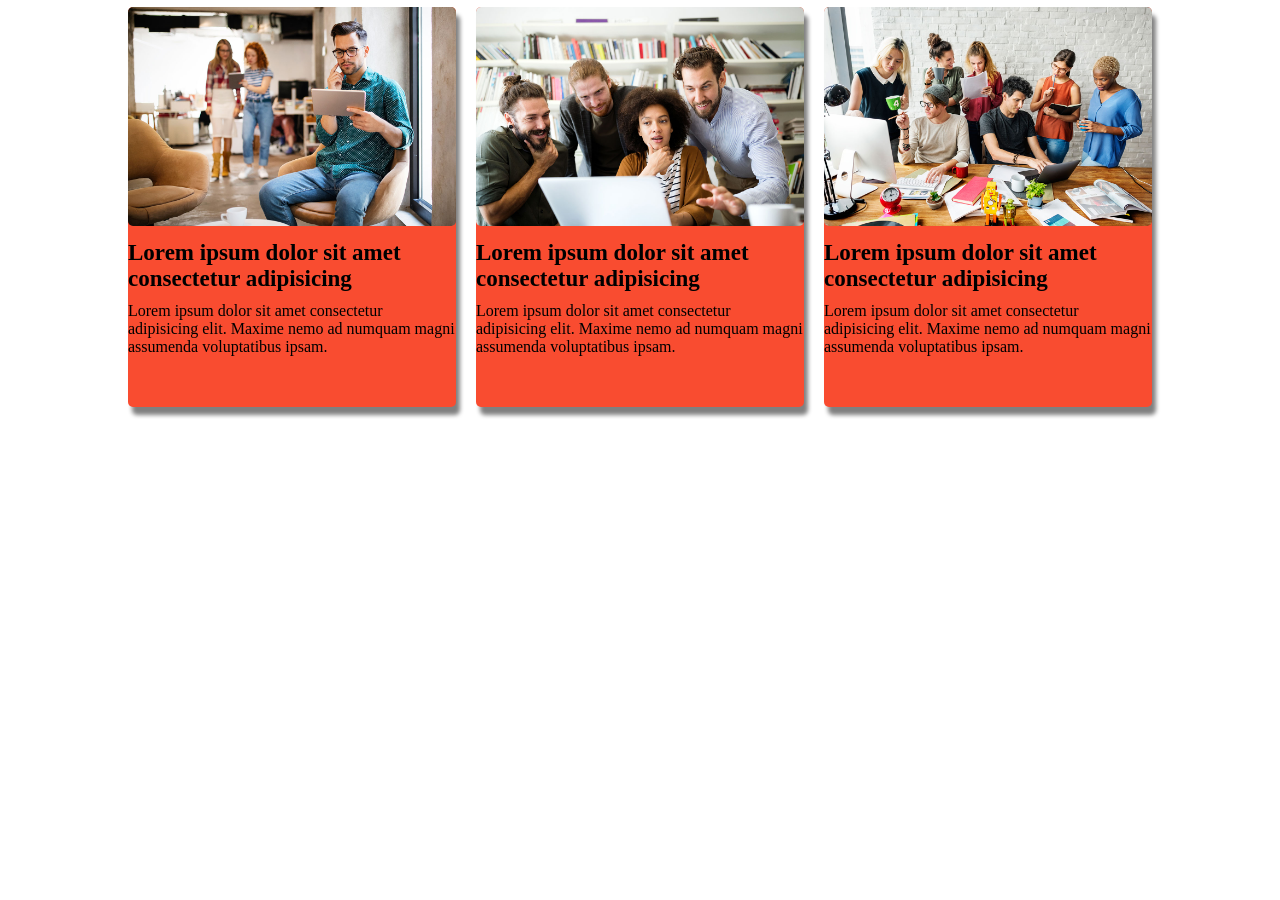
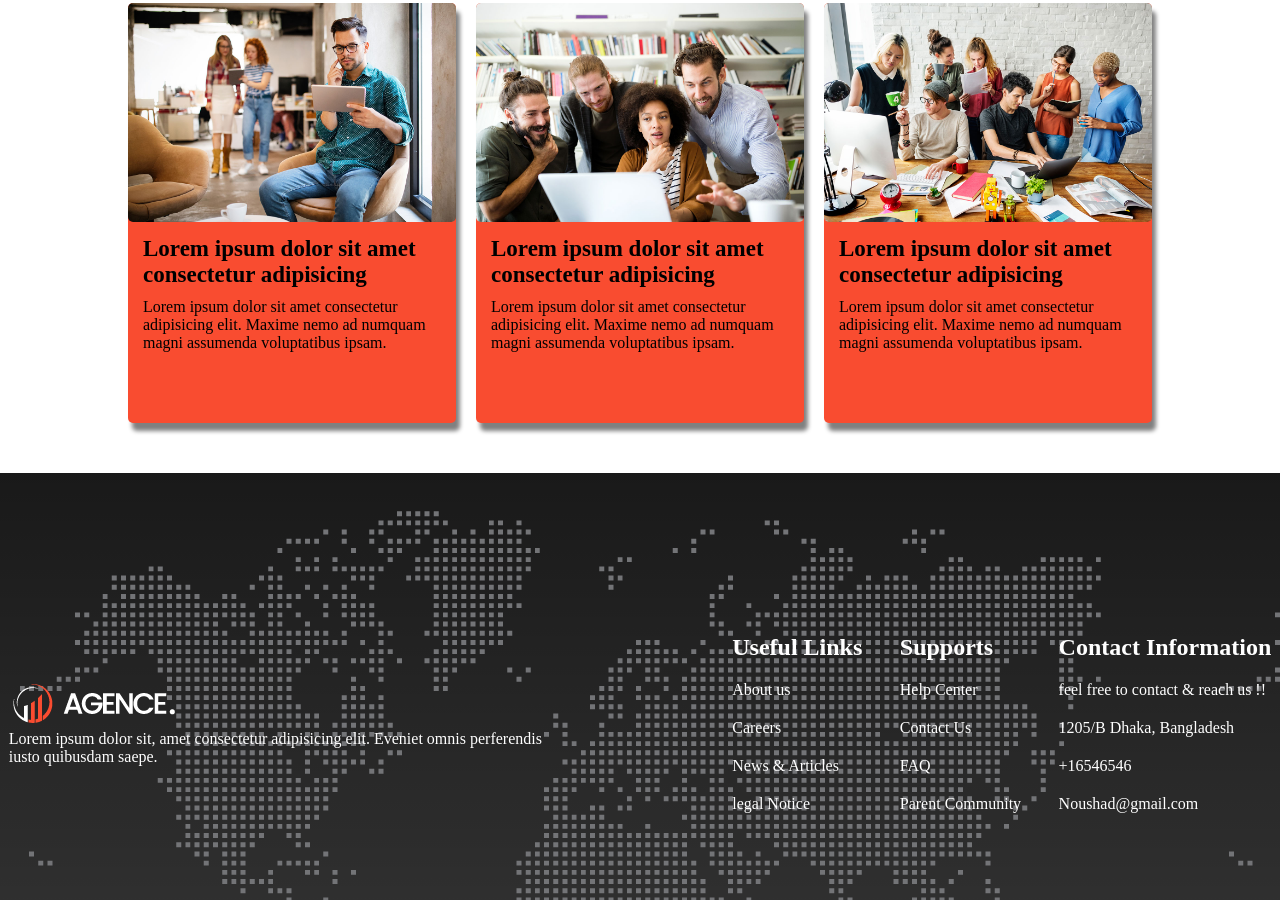
Before and after one commit to noushadzaman/digital-agency-web-design, a plain HTML site: page index.html in a window 1280 px wide. Shown: the part 1900-2800 px from the top of the page. Before the commit the page ends 2357 px from the top, so only its background shows below. Drawn offline with Linux system fonts and the light colour scheme.

Commit message:
footer done

```diff
--- a/index.html
+++ b/index.html
@@ -14,10 +14,10 @@
         </div>
         <div>
           <ul class="menus">
-            <li>Home</li>
-            <li>Service</li>
-            <li>About</li>
-            <li>Contact</li>
+            <li><a href="">Home</a></li>
+            <li><a>Service</a></li>
+            <li><a>About</a></li>
+            <li><a href="">Contact</a></li>
           </ul>
         </div>
       </nav>
@@ -108,23 +108,57 @@
             <div class="card">
                 <img class="blog-img" src="./asset/image/blog-1.jpg" alt="">
                 <h3 class="card-title">Lorem ipsum dolor sit amet consectetur adipisicing</h3>
-                <p>Lorem ipsum dolor sit amet consectetur adipisicing elit. Maxime nemo ad numquam magni assumenda voluptatibus ipsam.</p>
+                <p class="card-description">Lorem ipsum dolor sit amet consectetur adipisicing elit. Maxime nemo ad numquam magni assumenda voluptatibus ipsam.</p>
             </div>
             <div class="card">
                 <img class="blog-img" src="./asset/image/blog-2.jpg" alt="">
                 <h3 class="card-title">Lorem ipsum dolor sit amet consectetur adipisicing</h3>
-                <p>Lorem ipsum dolor sit amet consectetur adipisicing elit. Maxime nemo ad numquam magni assumenda voluptatibus ipsam.</p>
+                <p class="card-description">Lorem ipsum dolor sit amet consectetur adipisicing elit. Maxime nemo ad numquam magni assumenda voluptatibus ipsam.</p>
             </div>
             <div class="card">
                 <img class="blog-img" src="./asset/image/blog-3.jpg" alt="">
                 <h3 class="card-title">Lorem ipsum dolor sit amet consectetur adipisicing</h3>
-                <p>Lorem ipsum dolor sit amet consectetur adipisicing elit. Maxime nemo ad numquam magni assumenda voluptatibus ipsam.</p>
+                <p class="card-description">Lorem ipsum dolor sit amet consectetur adipisicing elit. Maxime nemo ad numquam magni assumenda voluptatibus ipsam.</p>
             </div>
         </div>
       </div>
     </main>
     <footer>
-
+        <div>
+            <img src="./asset/logo/logo.png" alt="">
+            <p class="footer-description">Lorem ipsum dolor sit, amet consectetur adipisicing elit. Eveniet omnis perferendis iusto quibusdam saepe.</p>
+            <a href=""></a>
+            <a href=""></a>
+            <a href=""></a>
+            <a href=""></a>
+        </div>
+        <div>
+            <h2>Useful Links</h2>
+            <ul>
+                <li><a href="">About us</a></li>
+                <li><a href="">Careers</a></li>
+                <li><a href="">News & Articles</a></li>
+                <li><a href="">legal Notice</a></li>
+            </ul>
+        </div>
+        <div>
+            <h2>Supports</h2>
+            <ul>
+                <li><a href="">Help Center</a></li>
+                <li><a href="">Contact Us</a></li>
+                <li><a href="">FAQ</a></li>
+                <li><a href="">Parent Community</a></li>
+            </ul>
+        </div>
+        <div>
+            <h2>Contact Information</h2>
+            <ul>
+                <li><a href="">feel free to contact & reach us !!</a></li>
+                <li><a href="">1205/B Dhaka, Bangladesh</a></li>
+                <li><a href="">+16546546</a></li>
+                <li><a href="">Noushad@gmail.com</a></li>
+            </ul>
+        </div>
     </footer>
   </body>
 </html>
--- a/style.css
+++ b/style.css
@@ -6,14 +6,13 @@
 nav {
     display: flex;
     justify-content: space-around;
-    align-items: center;
     background-color: gray;
-    padding: 20px 0;
+    padding: 18px 0;
 }
 
 .menus {
     display: flex;
-    gap: 20px;
+    gap: 30px;
     list-style: none;
 }
 
@@ -39,7 +38,8 @@ nav {
     font-weight: bold;
     color: white;
 }
-.title-secondary{
+
+.title-secondary {
     font-size: 55px;
     font-weight: bold;
     color: black;
@@ -132,9 +132,6 @@ nav {
     color: white;
 }
 
-li {
-    list-style: none;
-}
 
 .phone-call {
     display: flex;
@@ -155,23 +152,29 @@ li {
     margin-top: -55px;
     gap: 10px;
 }
-.card{
+
+.card {
     width: 400px;
-    height: 400px;
+    height: 420px;
     background-color: #f94c30;
     box-shadow: 4px 8px 4px gray;
     border-radius: 5px;
 }
-.blog-img{
+
+.blog-img {
     width: 100%;
     border-radius: 5px;
 }
-.card-title{
+
+.card-title {
     margin-top: 10px;
     margin-bottom: 10px;
     font-size: 23px;
+    margin-left: 15px;
+    margin-right: 15px;
 }
-.cards{
+
+.cards {
     display: flex;
     justify-content: center;
     align-items: center;
@@ -179,7 +182,37 @@ li {
     margin-bottom: 50px;
     margin-top: 50px;
 }
-.blog-container{
+
+.blog-container {
     width: 80%;
     margin: auto;
 }
+
+footer {
+    background-image: url('./asset/image/footer-bg.png'), linear-gradient(rgba(0, 0, 0, 0.9), rgba(0, 0, 0, 0.8));
+    color: white;
+    display: flex;
+    gap: 20px;
+    justify-content: space-around;
+    align-items: center;
+    height: 500px;
+}
+
+a {
+    text-decoration: none;
+    color: white;
+}
+li {
+    list-style: none;
+    margin-top: 20px;
+}
+.footer-description{
+    width: 80%;
+}
+.card-description{
+    margin-left: 15px;
+    margin-right: 15px;
+}
+nav  a:hover{
+    color: #f94c30;
+}
```
